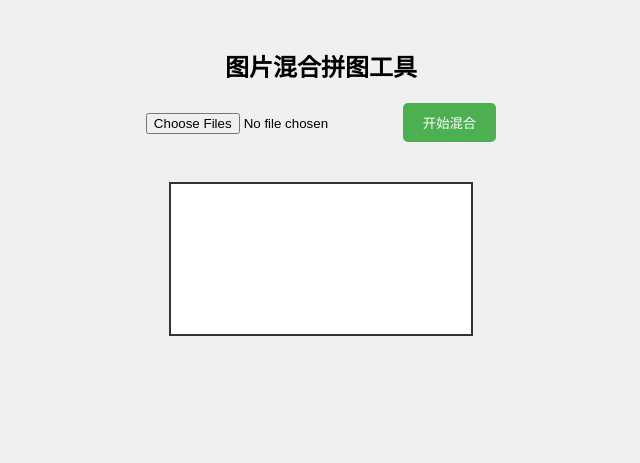
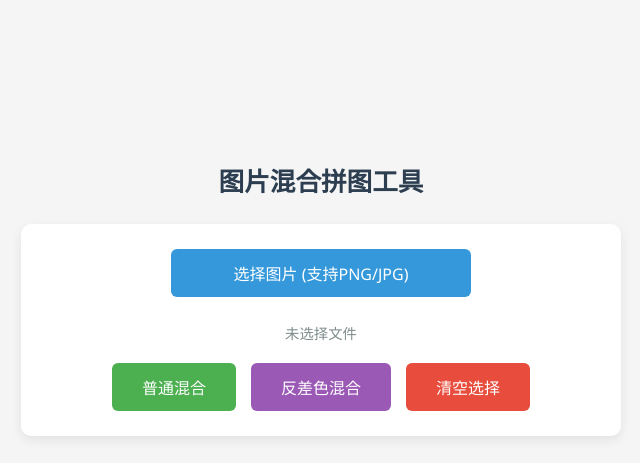
Before and after one commit to Voia/1, a plain HTML site: page index.html in a window 1280 px wide. Shown: the whole page, without its empty margins (319-959 px from the left). Drawn offline with Linux system fonts and the light colour scheme.

Commit message:
Update index.html

```diff
--- a/index.html
+++ b/index.html
@@ -2,45 +2,193 @@
 <html>
 <head>
     <title>图片混合拼图</title>
-    <meta name="viewport" content="width=device-width, initial-scale=1.0">
+    <meta name="viewport" content="width=device-width, initial-scale=1.0, user-scalable=no">
     <style>
+        /* 全局样式 */
+        * {
+            box-sizing: border-box;
+            margin: 0;
+            padding: 0;
+        }
+
         body {
+            font-family: "Segoe UI", sans-serif;
             display: flex;
             flex-direction: column;
             align-items: center;
+            justify-content: center;
+            min-height: 100vh;
+            background-color: #f5f5f5;
             padding: 20px;
-            background-color: #f0f0f0;
         }
+
+        /* 标题样式 */
+        h2 {
+            color: #2c3e50;
+            margin-bottom: 25px;
+            font-size: 1.6em;
+            text-align: center;
+        }
+
+        /* 上传区域 */
         .upload-container {
+            background: #ffffff;
+            padding: 25px;
+            border-radius: 10px;
+            box-shadow: 0 4px 12px rgba(0,0,0,0.08);
+            margin-bottom: 30px;
+            width: 100%;
+            max-width: 600px;
+            display: flex;
+            flex-direction: column;
+            align-items: center;
+        }
+
+        /* 文件上传区域样式 */
+        .file-upload {
+            display: flex;
+            flex-direction: column;
+            align-items: center;
+            width: 100%;
             margin-bottom: 20px;
         }
-        #canvas {
-            border: 2px solid #333;
-            margin-top: 20px;
-            background-color: white;
+
+        /* 文件输入框 */
+        input[type="file"] {
+            display: none;
         }
-        button {
-            padding: 10px 20px;
-            background-color: #4CAF50;
+
+        /* 自定义上传按钮 */
+        .upload-btn {
+            padding: 12px 30px;
+            background-color: #3498db;
             color: white;
             border: none;
-            border-radius: 5px;
+            border-radius: 6px;
+            font-size: 1em;
             cursor: pointer;
+            transition: all 0.3s;
+            margin-bottom: 15px;
+            width: 100%;
+            max-width: 300px;
+            text-align: center;
+        }
+
+        .upload-btn:hover {
+            background-color: #2980b9;
+            transform: translateY(-2px);
+        }
+
+        /* 文件信息显示 */
+        .file-info {
+            font-size: 0.9em;
+            color: #7f8c8d;
+            margin-top: 10px;
+        }
+
+        /* 操作按钮区域 */
+        .action-buttons {
+            display: flex;
+            justify-content: center;
+            width: 100%;
+            gap: 15px;
+            flex-wrap: wrap;
+        }
+
+        /* 自定义按钮 */
+        button {
+            padding: 12px 30px;
+            color: white;
+            border: none;
+            border-radius: 6px;
+            font-size: 1em;
+            cursor: pointer;
+            transition: all 0.3s;
+            min-width: 120px;
+        }
+
+        .merge-btn {
+            background-color: #4CAF50;
+        }
+
+        .merge-btn:hover {
+            background-color: #45a049;
+            transform: translateY(-2px);
+        }
+
+        .invert-btn {
+            background-color: #9b59b6;
+        }
+
+        .invert-btn:hover {
+            background-color: #8e44ad;
+            transform: translateY(-2px);
+        }
+
+        .clear-btn {
+            background-color: #e74c3c;
+        }
+
+        .clear-btn:hover {
+            background-color: #c0392b;
+            transform: translateY(-2px);
+        }
+
+        /* 画布样式 */
+        #canvas {
+            border: 2px solid #ecf0f1;
+            background-color: #ffffff;
+            margin-bottom: 20px;
+            max-width: 100%;
+            height: auto;
+            box-shadow: 0 2px 6px rgba(0,0,0,0.05);
         }
     </style>
 </head>
 <body>
     <h2>图片混合拼图工具</h2>
+
     <div class="upload-container">
-        <input type="file" id="files" multiple accept="image/*">
-        <button onclick="mergeImages()">开始混合</button>
+        <div class="file-upload">
+            <label for="files" class="upload-btn">选择图片 (支持PNG/JPG)</label>
+            <input type="file" id="files" multiple accept="image/*">
+            <div id="fileInfo" class="file-info">未选择文件</div>
+        </div>
+
+        <div class="action-buttons">
+            <button class="merge-btn" onclick="mergeImages()">普通混合</button>
+            <button class="invert-btn" onclick="mergeImages(true)">反差色混合</button>
+            <button class="clear-btn" onclick="clearSelection()">清空选择</button>
+        </div>
     </div>
+
     <canvas id="canvas"></canvas>
 
     <script>
-        async function mergeImages() {
+        // 文件选择变化时更新信息
+        document.getElementById('files').addEventListener('change', function(e) {
+            const files = e.target.files;
+            const fileInfo = document.getElementById('fileInfo');
+
+            if (files.length === 0) {
+                fileInfo.textContent = '未选择文件';
+            } else if (files.length === 1) {
+                fileInfo.textContent = `已选择1个文件: ${files[0].name}`;
+            } else {
+                fileInfo.textContent = `已选择${files.length}个文件`;
+            }
+        });
+
+        // 清空选择
+        function clearSelection() {
+            document.getElementById('files').value = '';
+            document.getElementById('fileInfo').textContent = '未选择文件';
+        }
+
+        async function mergeImages(invertColors = false) {
             const files = document.getElementById('files').files;
             if (!files.length) return alert('请选择至少两张图片');
+            if (files.length < 2) return alert('请选择至少两张图片进行混合');
 
             const images = [];
             for (const file of files) {
@@ -50,7 +198,7 @@
                 images.push(img);
             }
 
-            // 计算画布尺寸（取所有图片最大宽高）
+            // 计算画布尺寸
             const maxWidth = Math.max(...images.map(img => img.width));
             const maxHeight = Math.max(...images.map(img => img.height));
             const canvas = document.getElementById('canvas');
@@ -58,20 +206,42 @@
             canvas.height = maxHeight;
             const ctx = canvas.getContext('2d');
 
-            // 混合图片（透明度叠加）
-            ctx.globalCompositeOperation = 'lighter'; // 混合模式（可调整）
-            images.forEach(img => {
-                ctx.drawImage(img, 0, 0);
-            });
+            // 清空画布
+            ctx.clearRect(0, 0, canvas.width, canvas.height);
+
+            // 混合图片
+            ctx.globalCompositeOperation = 'lighter';
+            images.forEach(img => ctx.drawImage(img, 0, 0));
+
+            // 如果需要应用反差色
+            if (invertColors) {
+                applyInvertEffect(ctx, canvas.width, canvas.height);
+            }
 
             // 生成下载链接
             const link = document.createElement('a');
             link.href = canvas.toDataURL('image/png');
-            link.download = 'merged-image.png';
+            link.download = `拼图_${invertColors ? '反差色_' : ''}${Date.now()}.png`;
             document.body.appendChild(link);
             link.click();
             document.body.removeChild(link);
         }
+
+        // 应用反差色效果
+        function applyInvertEffect(ctx, width, height) {
+            const imageData = ctx.getImageData(0, 0, width, height);
+            const data = imageData.data;
+
+            for (let i = 0; i < data.length; i += 4) {
+                // 反转RGB通道
+                data[i] = 255 - data[i];     // R
+                data[i + 1] = 255 - data[i + 1]; // G
+                data[i + 2] = 255 - data[i + 2]; // B
+                // Alpha通道保持不变
+            }
+
+            ctx.putImageData(imageData, 0, 0);
+        }
     </script>
 </body>
 </html>
```
